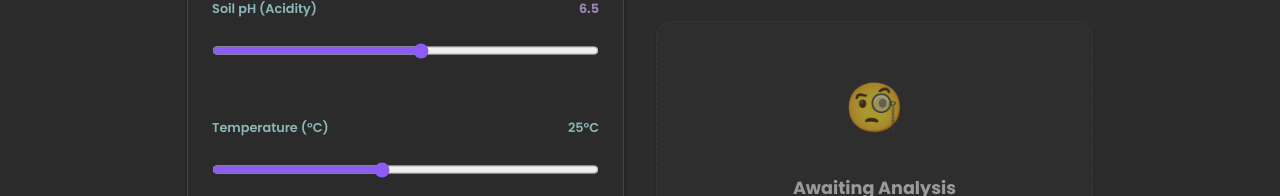
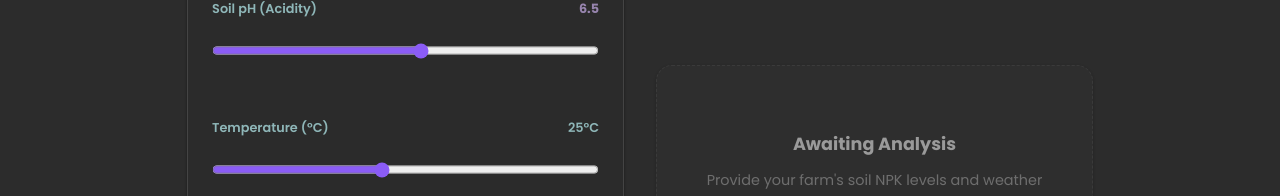
Before and after one commit to shashank-bhagoji/Smart-Agriculture, a React (Create React App) app in the folder frontend/: page /recommendations in a window 1280 px wide. Shown: the part 563-759 px from the top of the page. Built offline with nearby package versions, Linux system fonts and the light colour scheme; no server answers; sample sign-in values are in the browser's storage.

Commit message:
Remove emoji from Recommendations UI

```diff
--- a/frontend/src/pages/Recommendations.js
+++ b/frontend/src/pages/Recommendations.js
@@ -644,7 +644,6 @@ function Recommendations() {
               </div>
             ) : (
               <div className="card" style={{ background: "rgba(255,255,255,0.02)", border: "1px dashed rgba(255,255,255,0.1)", borderRadius: "16px", padding: "3rem 2rem", textAlign: "center", opacity: 0.6 }}>
-                <span style={{ fontSize: "3rem" }}>🧐</span>
                 <h3 style={{ marginTop: "1rem", fontSize: "1.1rem" }}>{t("awaiting_analysis")}</h3>
                 <p style={{ fontSize: "0.9rem" }}>{t("provide_farm_params")}</p>
               </div>
```
